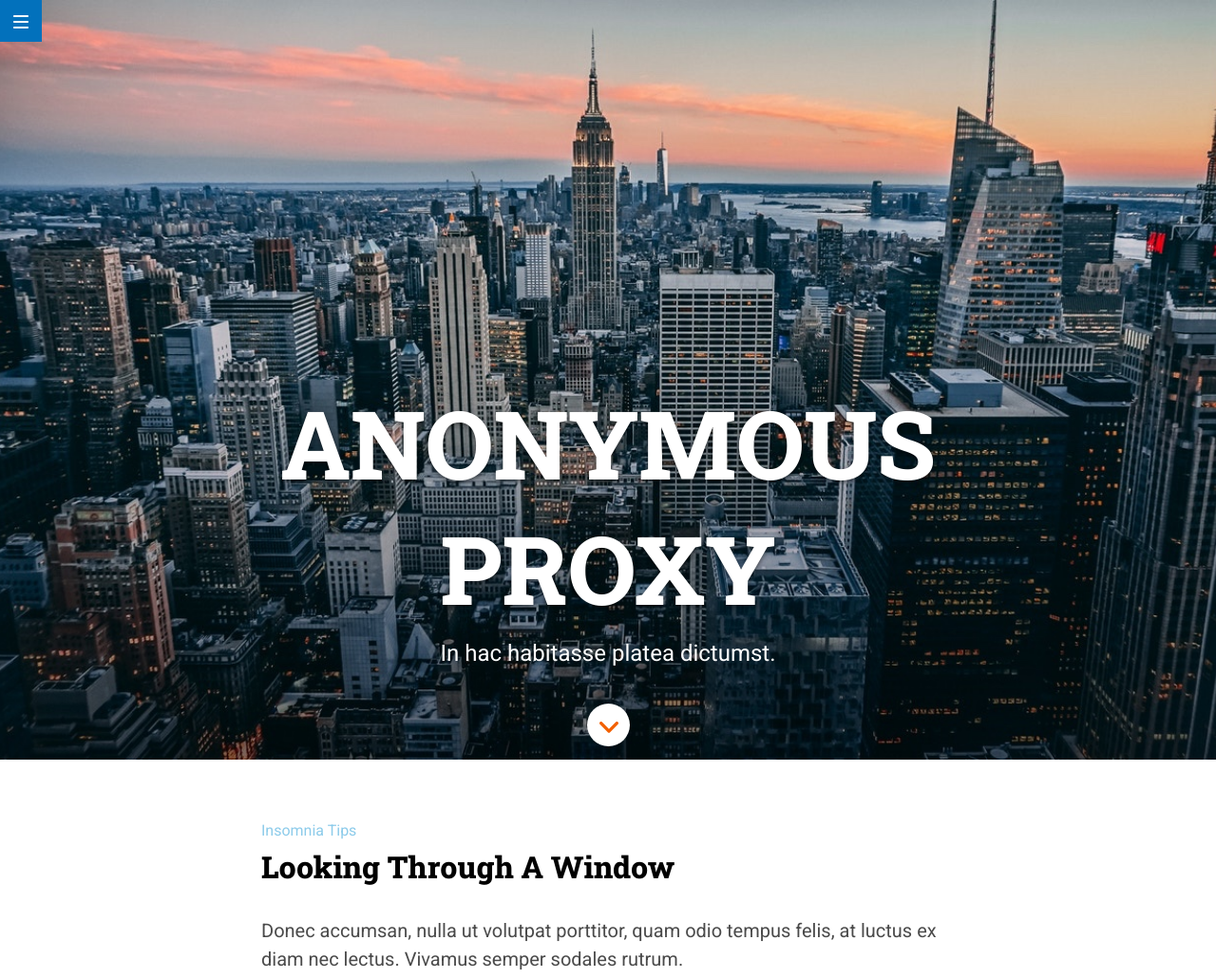
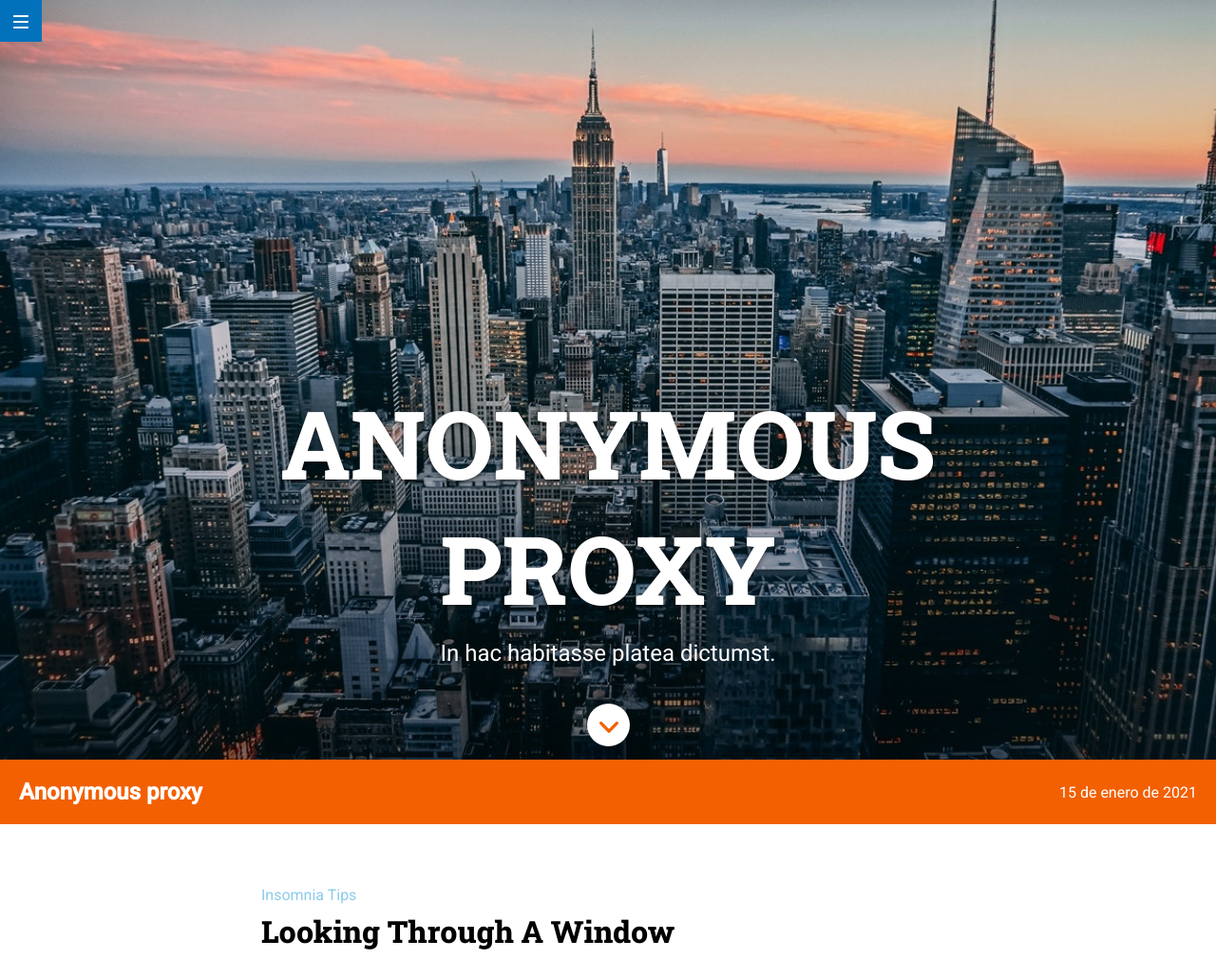
Before and after one commit to Adalab/modulo-1-evaluacion-final-cvcastano, a website: page src/html/index.html in a window 1280 px wide. Shown: the top 1030 px of the page at 95% size. Drawn offline with nearby package versions, Linux system fonts and the light colour scheme; files that its build step writes are made by us from their sources; files whose address does not match are found by name.

Commit message:
add new section

```diff
--- a/src/html/index.html
+++ b/src/html/index.html
@@ -14,6 +14,7 @@
   <body>
     <div class="page">
       <include src="./partials/hero.html"></include>
+      <include src="./partials/section.html"></include>
       <include src="./partials/module2.html"></include>
       <include src="./partials/module3.html"></include>
       <include src="./partials/footer.html"></include>
--- /dev/null
+++ b/src/html/partials/section.html
@@ -0,0 +1,14 @@
+<section class="section">
+  <h2 class="section__title">Anonymous proxy</h2>
+
+  <p class="section_text">
+    <a
+      class="section__link"
+      href="https://trello.com/"
+      target="blank"
+      title="link to Trello home page"
+    >
+      15 de enero de 2021
+    </a>
+  </p>
+</section>
--- /dev/null
+++ b/src/scss/layout/_section.scss
@@ -0,0 +1,17 @@
+.section {
+    background: $c;
+    color: white;
+    display: flex;
+    flex-direction: column;
+    justify-content: center;
+    align-items: center;
+    @media all and (min-width: 768px) {
+    flex-direction: row;
+    justify-content: space-between;
+    padding: 20px;
+    }
+
+&__link {
+    color: white;
+}
+}
--- a/src/scss/main.scss
+++ b/src/scss/main.scss
@@ -2,6 +2,7 @@
 @import 'core/reset';
 @import 'layout/page';
 @import 'layout/hero';
+@import 'layout/section';
 @import 'layout/module2';
 @import 'layout/module3';
 @import 'layout/footer';
```
